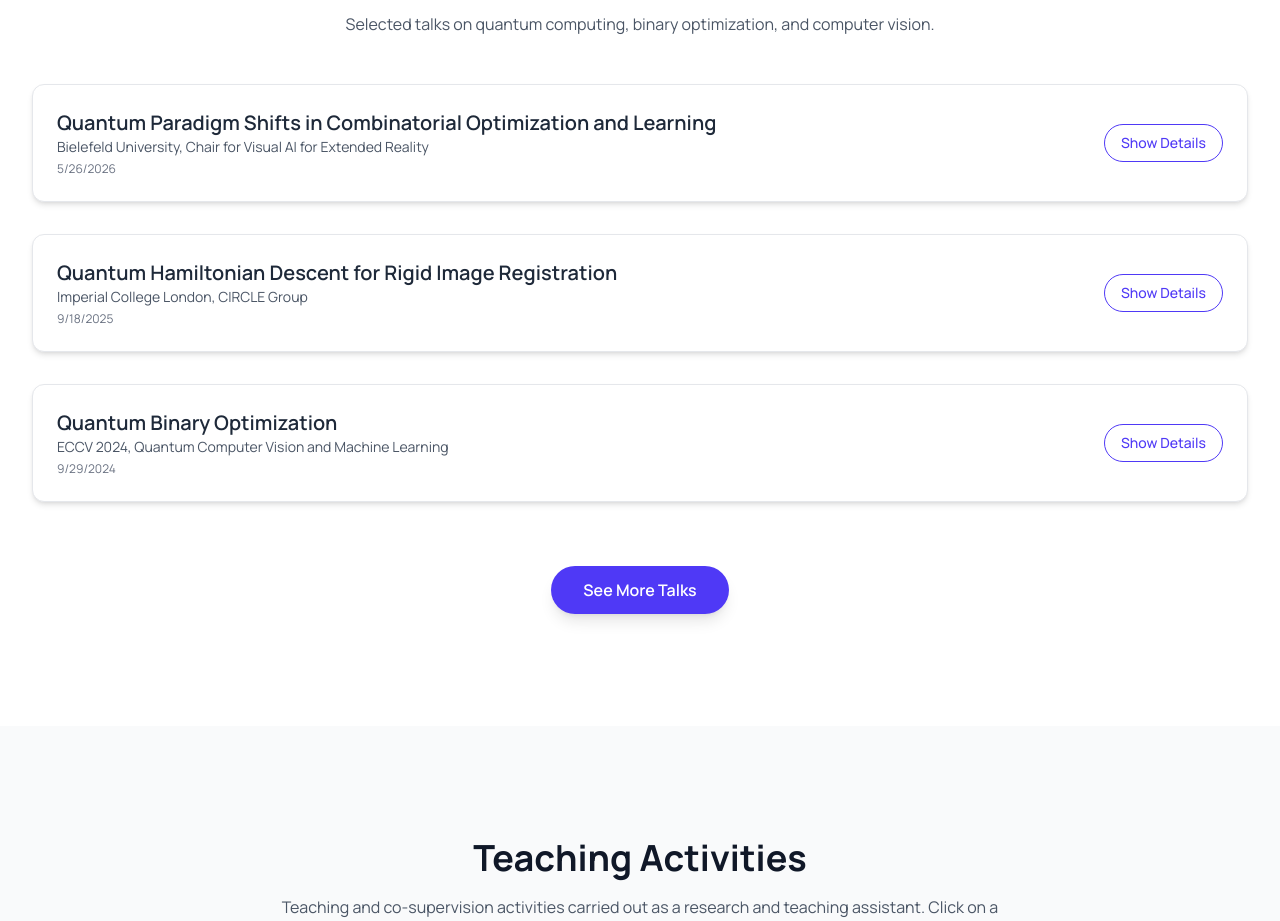
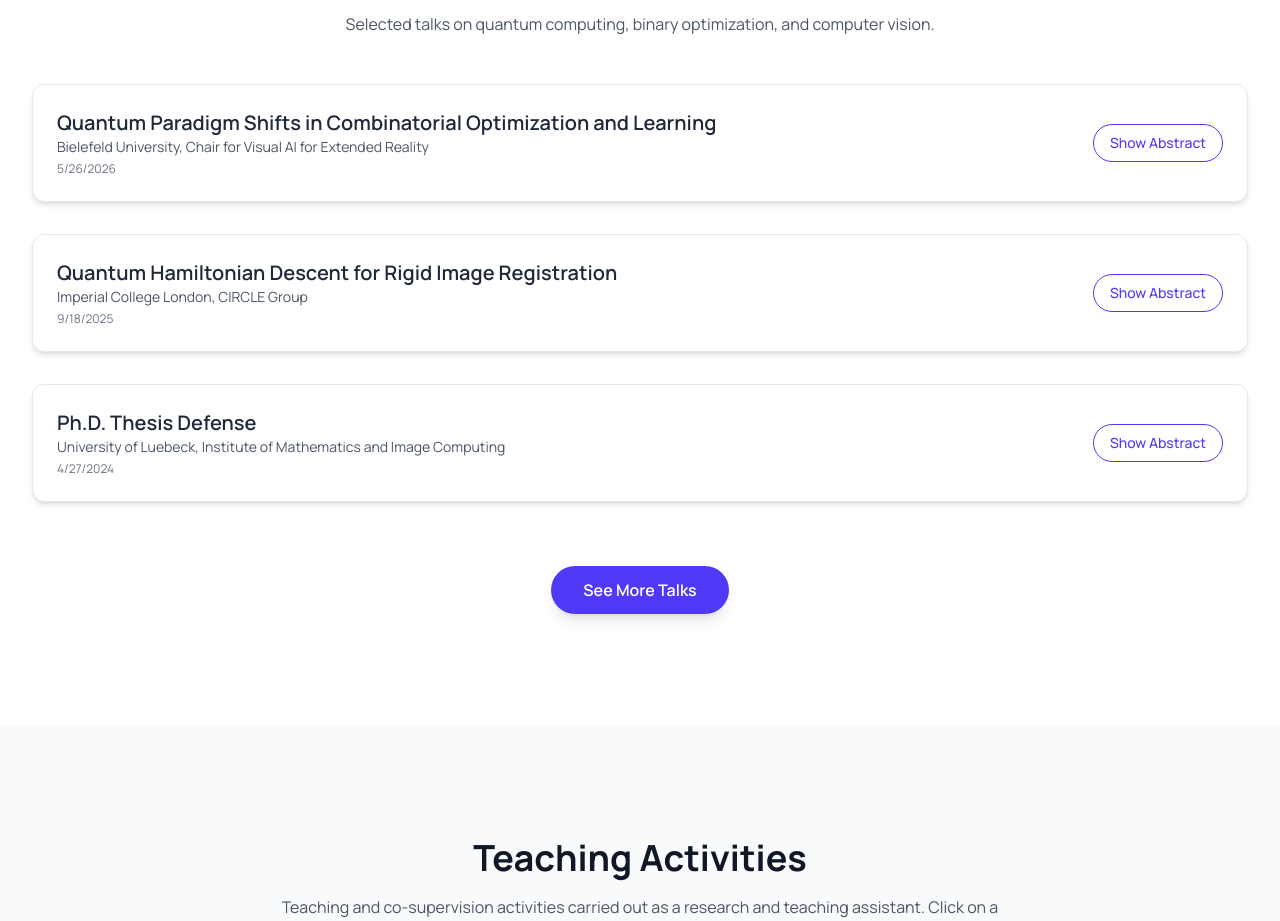
Before and after one commit to nkuetemeli/nkuetemeli.github.io, a React (Vite) app: page / in a window 1280 px wide. Shown: the part 2791-3712 px from the top of the page. Built offline with nearby package versions, Linux system fonts and the light colour scheme.

Commit message:
MyGit New design

```diff
--- a/components/TalkSection.tsx
+++ b/components/TalkSection.tsx
@@ -34,14 +34,30 @@ const TalkSection: React.FC = () => {
 
   const sortedTalks = [...TalksData].sort(
     (a, b) =>
-      new Date(b.date).getTime() - new Date(a.date).getTime()
+      new Date(b.date).getTime() -
+      new Date(a.date).getTime()
+  );
+
+  const pinnedTalk = sortedTalks.find(
+    (talk) => talk.pinned
+  );
+
+  const regularTalks = sortedTalks.filter(
+    (talk) => !talk.pinned
   );
 
   const visibleTalks = showAll
     ? sortedTalks
-    : sortedTalks.slice(0, 3);
+    : pinnedTalk
+      ? [
+          ...regularTalks.slice(0, 2),
+          pinnedTalk,
+        ]
+      : sortedTalks.slice(0, 3);
 
-  const toggleAbstract = (permalink: string) => {
+  const toggleAbstract = (
+    permalink: string
+  ) => {
     setExpandedAbstracts((prev) => ({
       ...prev,
       [permalink]: !prev[permalink],
@@ -119,8 +135,8 @@ const TalkSection: React.FC = () => {
                     className="px-4 py-2 text-sm font-medium text-indigo-600 border border-indigo-600 rounded-full hover:bg-indigo-600 hover:text-white transition"
                   >
                     {isExpanded
-                      ? 'Hide Details'
-                      : 'Show Details'}
+                      ? 'Hide Abstract'
+                      : 'Show Abstract'}
                   </button>
                 </div>
 
--- a/jsons/talks.json
+++ b/jsons/talks.json
@@ -53,6 +53,7 @@
     "date": "2024-04-27",
     "location": "University of Luebeck, Germany",
     "summary": "Talk for my Ph.D. thesis defense.",
+    "pinned": true,
     "links": [
       { "label": "Slides", "href": "/files/dissertation/qc_defense_KueteMeli.pdf" },
       { "label": "Dissertation", "href": "https://www.mic.uni-luebeck.de/fileadmin/mic/publications/2024/Dissertation_Natacha_Kuete_Meli_QuantumAlgorithmsForBinaryProblemsWithApplicationsToImageProcessing.pdf" }
```
Also changed, not shown: 2 other files (tests, documents, lock files or other folders).
